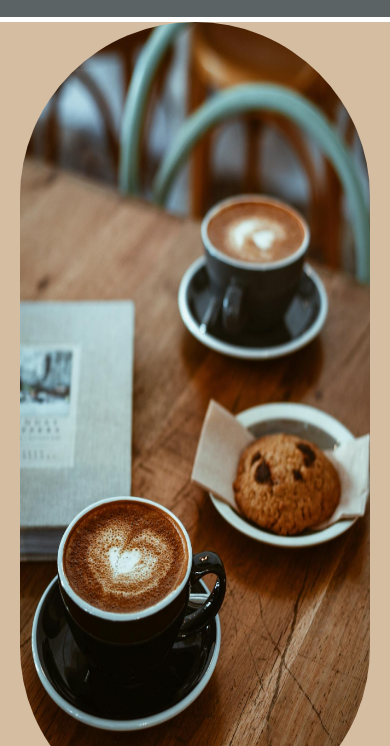
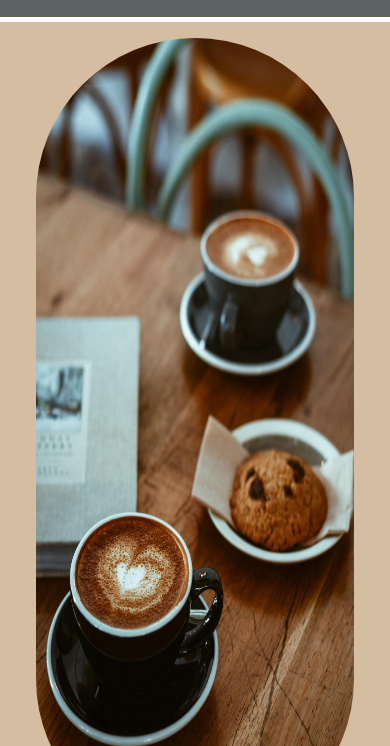
Before and after one commit to Fabrixiio11/Fabrixiio11.github.io, a plain HTML site: page index.html in a window 390 px wide. Shown: the part 898-1644 px from the top of the page. Drawn offline with Linux system fonts and the light colour scheme; grey boxes are pictures that could not be loaded.

Commit message:
cambio para movil
cambio para movil

```diff
--- a/css/style.css
+++ b/css/style.css
@@ -51,6 +51,7 @@ footer img {
 }
 
 body {
+    font-size: 1rem;
     margin: 0;
     font-family: Arial, sans-serif;
     color: #0b1b20;
@@ -111,12 +112,29 @@ body {
 }
 
 .image-gallery {
+    display: flex;
+    flex-wrap: wrap;
+    justify-content: center;
+    padding: 2rem 1rem;
     background-color: #d4bda1;
     text-align: center;
     margin: 5px 0; /* Ajuste el margen superior e inferior */
 }
 
+@media (min-width: 601px) and (max-width: 1024px){
+    .image-gallery {
+        padding: 2rem;
+    }
+}
+
+@media (max-width: 600px) {
+    .image-gallery {
+        padding: 1rem; /* Menos relleno en pantallas pequeñas */
+    }
+}
 .image-gallery a {
+    flex: 1 1 200px;
+    margin: 1rem;
     display: inline-block;
     margin: 0 20px; /* Espaciado entre las imágenes */
     text-decoration: none;
@@ -124,6 +142,8 @@ body {
 }
 
 .image-gallery img {
+    max-width: 100%;
+    height: auto;
     border-radius: 200px;
     max-width: 100%;
     height: 800px; /* Mantiene la proporción de la imagen */
```
